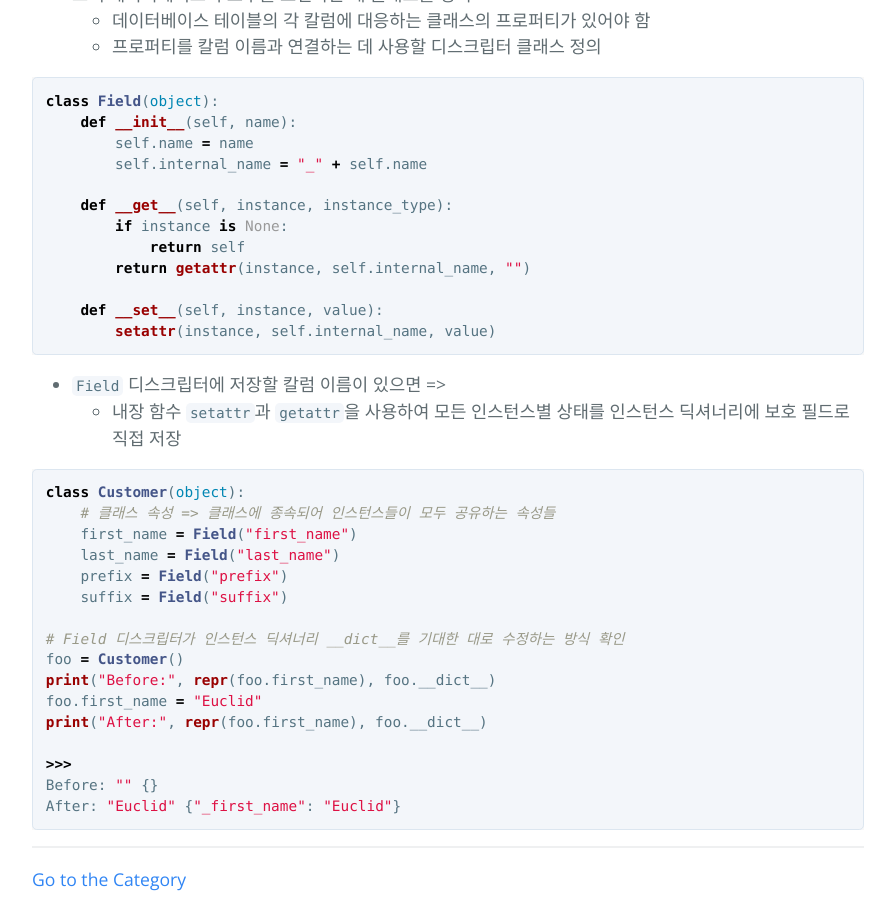
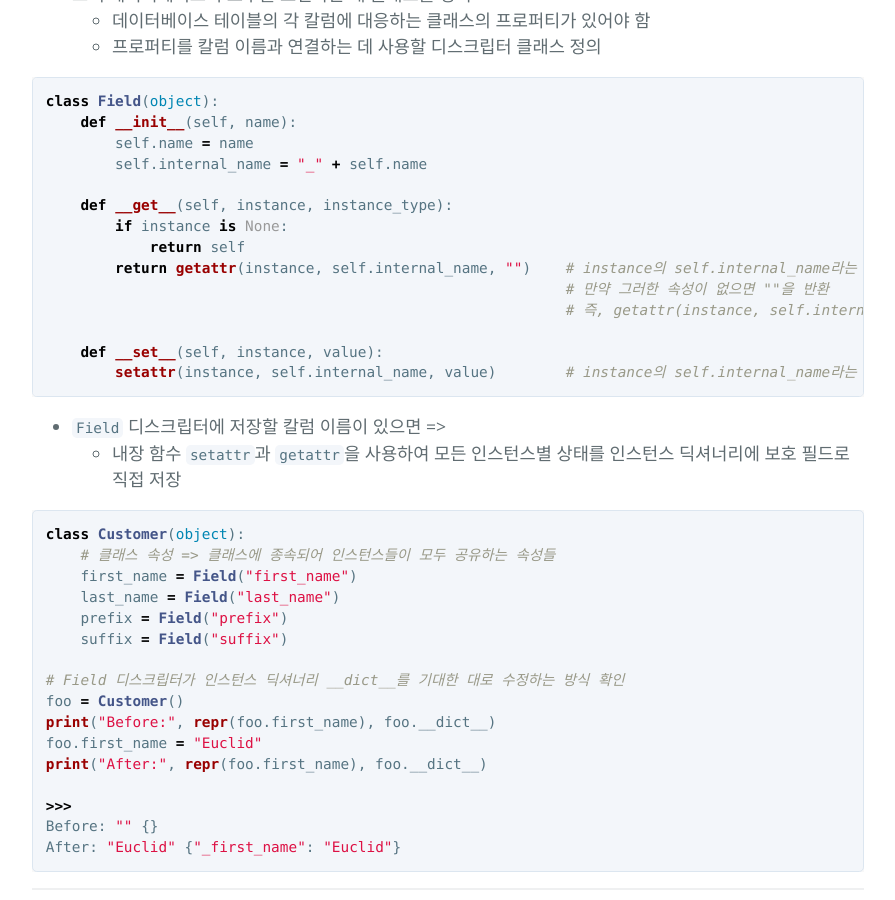
Before and after one commit to hcnoh/hcnoh.github.io, a Jekyll site: the page built from _posts/2018-10-19-effective-python-way35.md, in a window 1280 px wide and 900 px high, scrolled down 596 px. Shown: the whole window, without its empty margins (192-1087 px from the left). Built offline with Jekyll 4.4.1, drawn with Linux system fonts in a browser that asks for light colours; comment, search, counter and statistics services are not loaded.

Commit message:
Update 2018-10-19-effective-python-way35.md

````diff
--- a/_posts/2018-10-19-effective-python-way35.md
+++ b/_posts/2018-10-19-effective-python-way35.md
@@ -26,10 +26,12 @@ class Field(object):
     def __get__(self, instance, instance_type):
         if instance is None:
             return self
-        return getattr(instance, self.internal_name, "")
+        return getattr(instance, self.internal_name, "")    # instance의 self.internal_name라는 이름의 속성을 반환,
+                                                            # 만약 그러한 속성이 없으면 ""을 반환
+                                                            # 즉, getattr(instance, self.internal_name) => instance.self.internal_name
 
     def __set__(self, instance, value):
-        setattr(instance, self.internal_name, value)
+        setattr(instance, self.internal_name, value)        # instance의 self.internal_name라는 이름의 속성에 value로 할당
 ```
 
 - `Field` 디스크립터에 저장할 칼럼 이름이 있으면 =>
````
